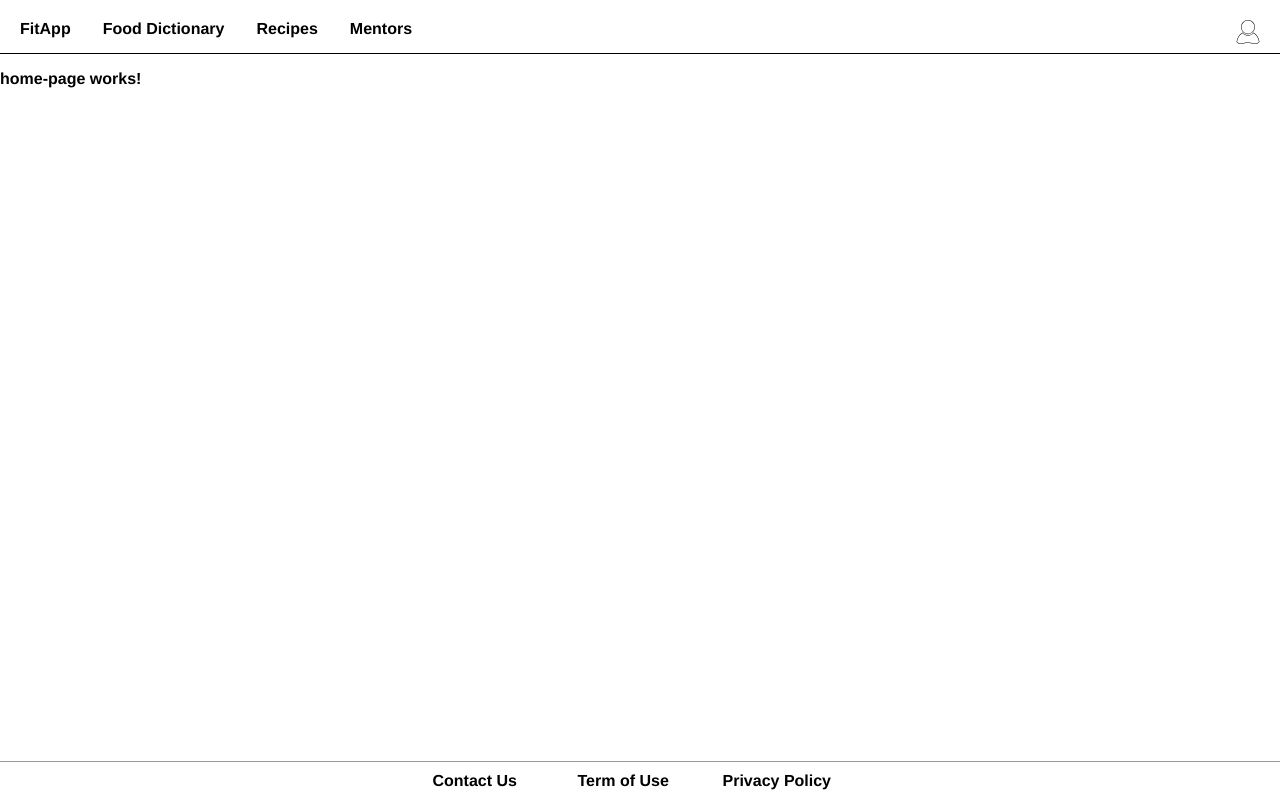
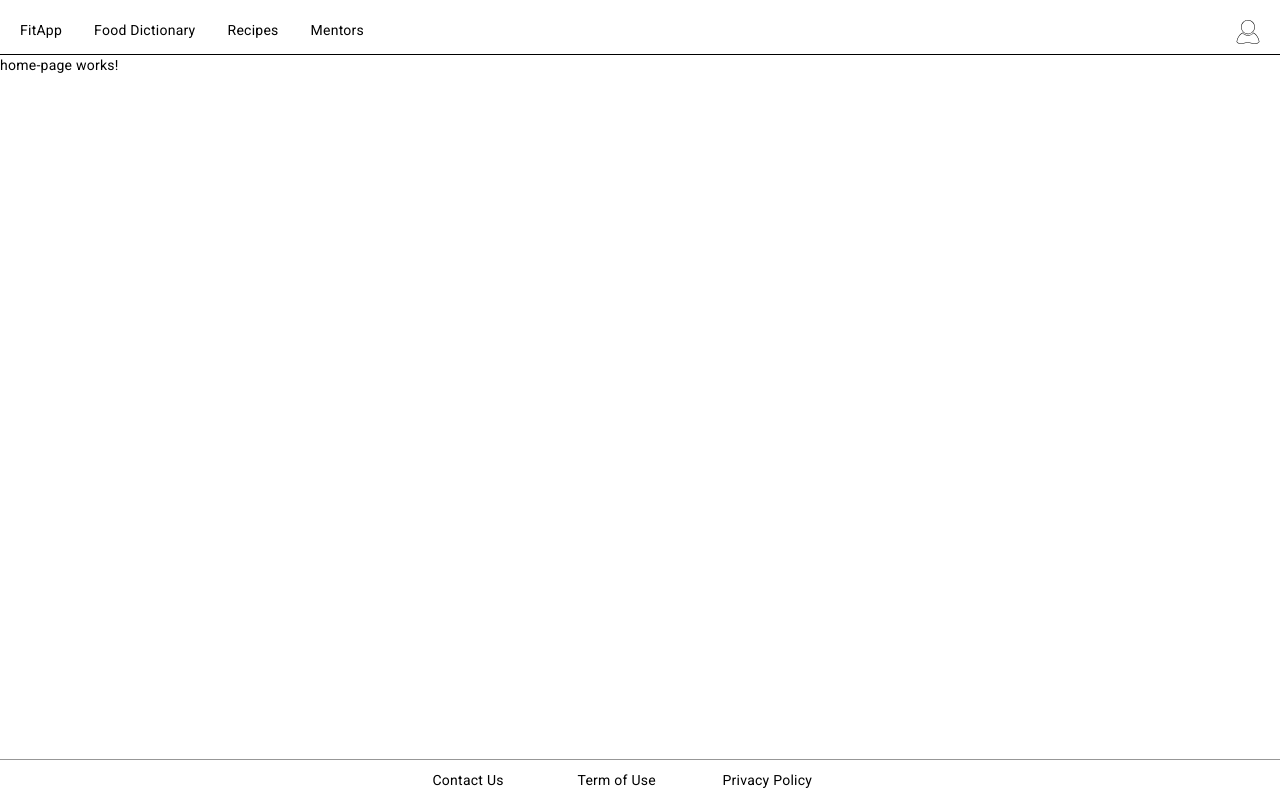
Before and after one commit to YaelAvioz/FitApp, an Angular app in the folder client/: page /home-page in a window 1280 px wide. Built offline with nearby package versions, Linux system fonts and the light colour scheme.

Commit message:
add angular material

```diff
--- a/client/angular.json
+++ b/client/angular.json
@@ -30,6 +30,7 @@
               "src/assets"
             ],
             "styles": [
+              "@angular/material/prebuilt-themes/indigo-pink.css",
               "src/styles.scss"
             ],
             "scripts": []
@@ -93,6 +94,7 @@
               "src/assets"
             ],
             "styles": [
+              "@angular/material/prebuilt-themes/indigo-pink.css",
               "src/styles.scss"
             ],
             "scripts": []
--- a/client/package.json
+++ b/client/package.json
@@ -11,10 +11,12 @@
   "private": true,
   "dependencies": {
     "@angular/animations": "^15.2.0",
+    "@angular/cdk": "^15.2.3",
     "@angular/common": "^15.2.0",
     "@angular/compiler": "^15.2.0",
     "@angular/core": "^15.2.0",
     "@angular/forms": "^15.2.0",
+    "@angular/material": "^15.2.3",
     "@angular/platform-browser": "^15.2.0",
     "@angular/platform-browser-dynamic": "^15.2.0",
     "@angular/router": "^15.2.0",
--- a/client/src/app/modules/app.module.ts
+++ b/client/src/app/modules/app.module.ts
@@ -11,6 +11,7 @@
 import { RecipesPageComponent } from '../components/recipes-page/recipes-page.component';
 import { SignInComponent } from '../components/sign-in/sign-in.component';
 import { HeroComponent } from '../components/hero/hero.component';
+import { BrowserAnimationsModule } from '@angular/platform-browser/animations';
 
 @NgModule({
   declarations: [
@@ -26,7 +27,8 @@
   ],
   imports: [
     BrowserModule,
-    AppRoutingModule
+    AppRoutingModule,
+    BrowserAnimationsModule
   ],
   providers: [],
   bootstrap: [AppComponent]
--- a/client/src/index.html
+++ b/client/src/index.html
@@ -6,8 +6,11 @@
   <base href="/">
   <meta name="viewport" content="width=device-width, initial-scale=1">
   <link rel="icon" type="image/x-icon" href="favicon.ico">
+  <link rel="preconnect" href="https://fonts.gstatic.com">
+  <link href="https://fonts.googleapis.com/css2?family=Roboto:wght@300;400;500&display=swap" rel="stylesheet">
+  <link href="https://fonts.googleapis.com/icon?family=Material+Icons" rel="stylesheet">
 </head>
-<body>
+<body class="mat-typography">
   <app-root></app-root>
 </body>
 </html>
--- a/client/src/styles.scss
+++ b/client/src/styles.scss
@@ -10,3 +10,5 @@
     font-family: 'Helvetica Neue';
     font-weight: bold;
 }
+html, body { height: 100%; }
+body { margin: 0; font-family: Roboto, "Helvetica Neue", sans-serif; }
```
Also changed, not shown: 1 other file (tests, documents, lock files or other folders).
